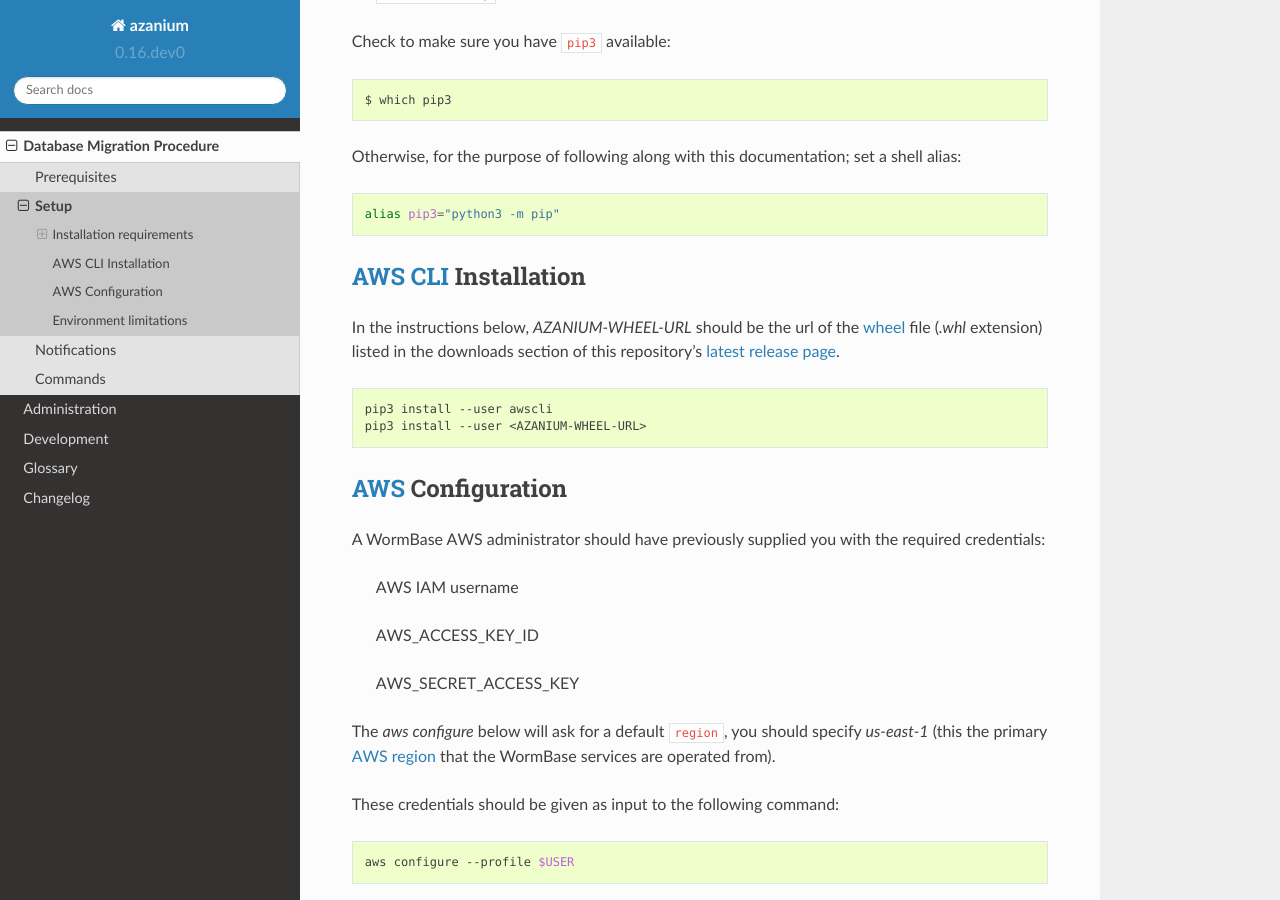
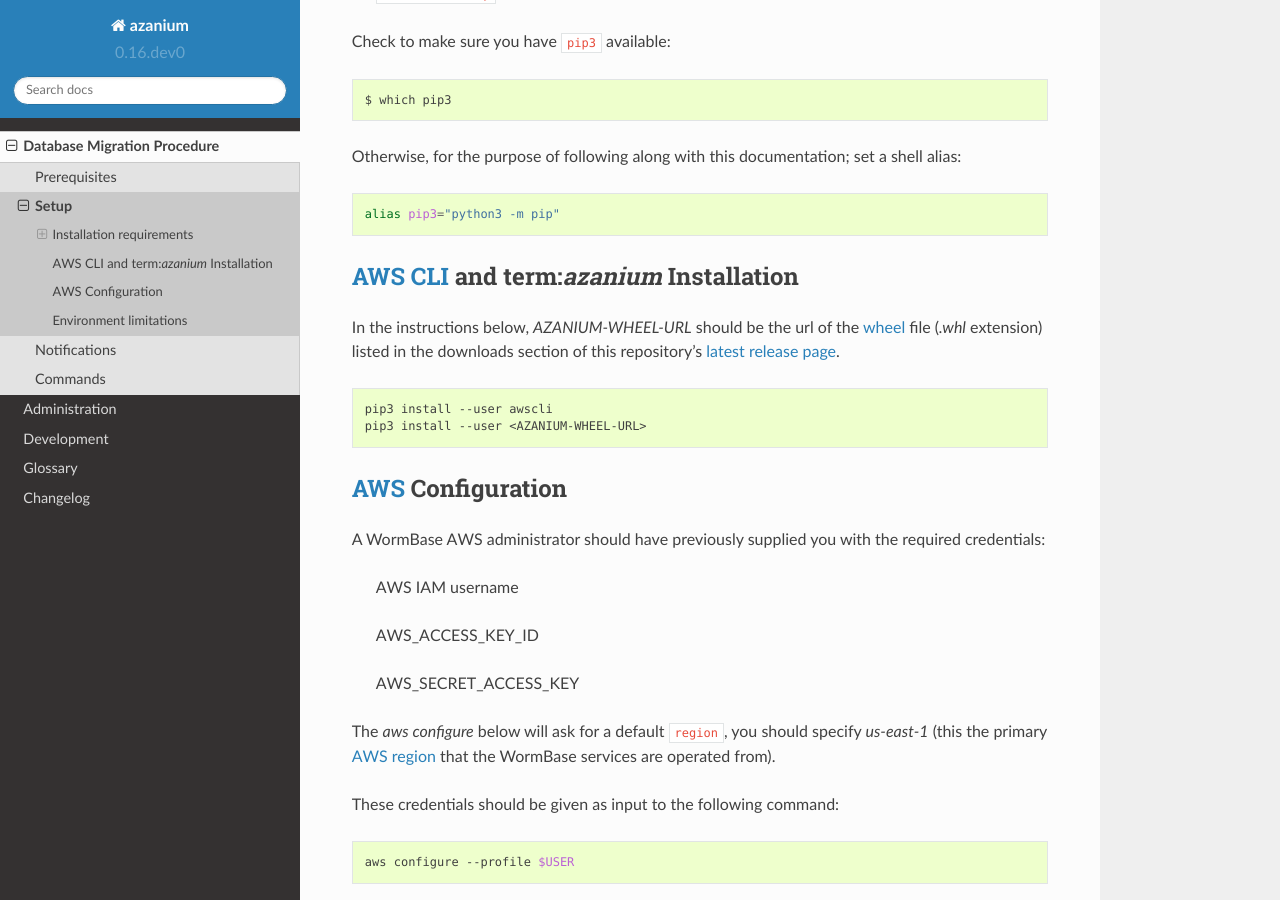
Before and after one commit to WormBase/db-migration, a Sphinx documentation site: the page built from docs/source/user/setup.rst, in a window 1280 px wide and 900 px high, scrolled down 741 px. Built offline with Sphinx 7.4.7 and the Read the Docs theme 2.0.0, drawn with Linux system fonts in a browser that asks for light colours.

Commit message:
Update title.

```diff
--- a/docs/source/user/setup.rst
+++ b/docs/source/user/setup.rst
@@ -48,8 +48,8 @@
    alias pip3="python3 -m pip"
 
 
-:term:`AWS` :term:`CLI` Installation
-====================================
+:term:`AWS` :term:`CLI` and term:`azanium` Installation
+=======================================================
 In the instructions below, `AZANIUM-WHEEL-URL` should be the url of
 the wheel_ file (`.whl` extension) listed in the downloads section of
 this repository's `latest release page`_.
```
